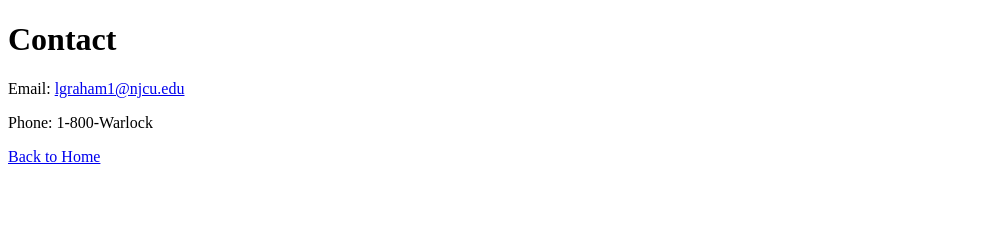
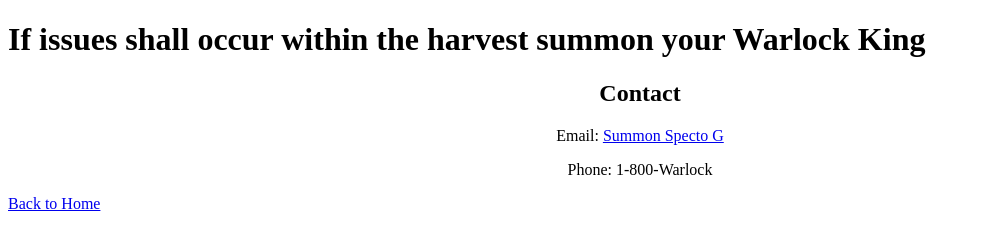
Before and after one commit to lgraham27/purple_harvest, a plain HTML site: page contact.html in a window 1280 px wide. Shown: the whole page, without its empty margins (0-981 px from the left). Drawn offline with Linux system fonts and the light colour scheme.

Commit message:
Update contact.html

```diff
--- a/contact.html
+++ b/contact.html
@@ -6,15 +6,21 @@
   <title>Contact - Purple Harvest</title>
 </head>
 <body>
+  <!-- Page Header -->
   <header>
-    <h1>Contact</h1>
+    <h1>If issues shall occur within the harvest summon your Warlock King</h1>
   </header>
 
+  <!-- Contact Section -->
   <main>
-    <p>Email: <a href="mailto:lgraham1@njcu.edu">lgraham1@njcu.edu</a></p>
-    <p>Phone: 1-800-Warlock</p>
+    <section id="contact">
+      <h2 style="text-align:center;">Contact</h2>
+      <p style="text-align:center;">Email: <a href="mailto:lgraham2798@gmail.com">Summon Specto G</a></p>
+      <p style="text-align:center;">Phone: 1-800-Warlock</p>
+    </section>
   </main>
 
+  <!-- Footer -->
   <footer>
     <p><a href="purple_harvest.html">Back to Home</a></p>
   </footer>
```
